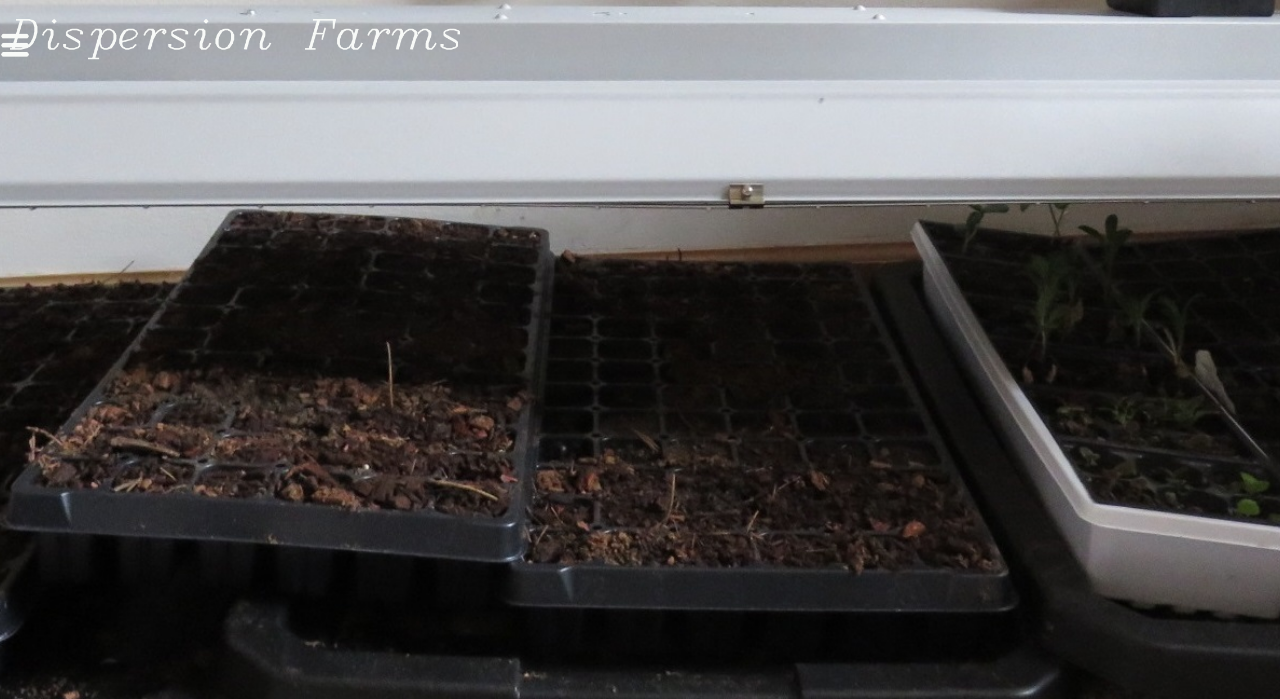
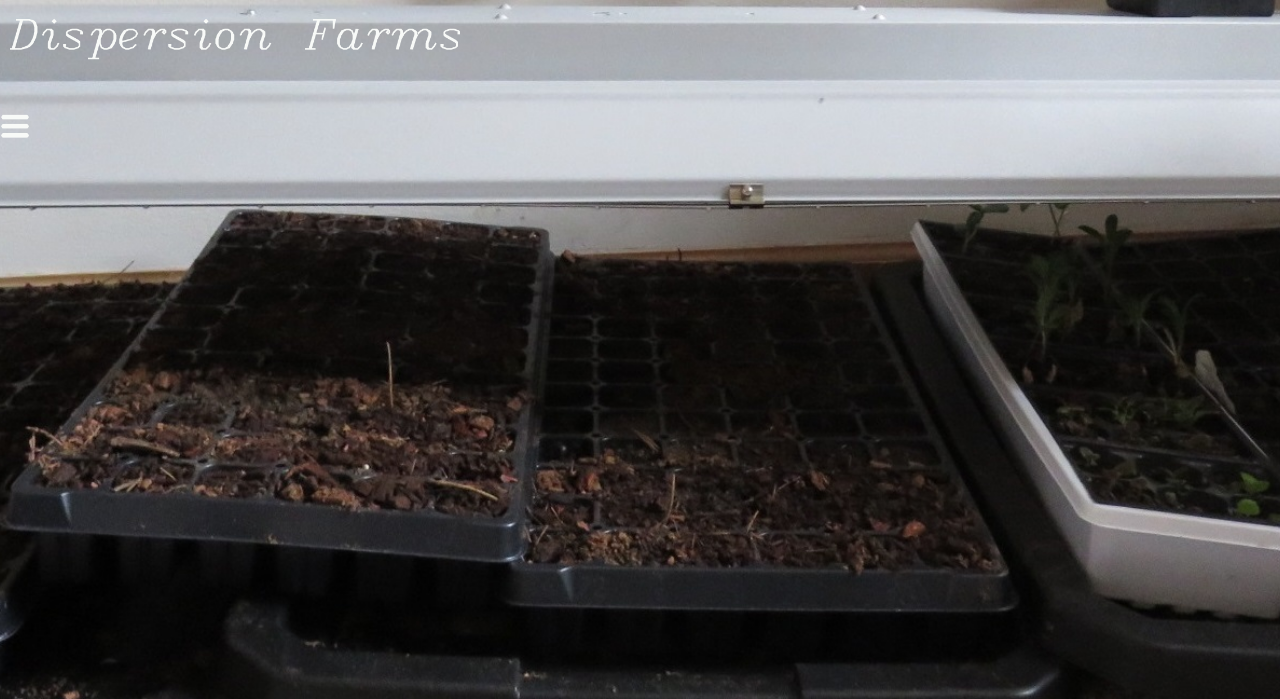
Before and after one commit to alexbob4444/dispersionfarms, a PHP site: page / in a window 1280 px wide. Shown: the top 699 px of the page. Run offline with PHP 8.4, Linux system fonts and the light colour scheme.

Commit message:
Update style.css

```diff
--- a/style.css
+++ b/style.css
@@ -32,10 +32,9 @@ div.headerd {
 	height:800px;
 }
 div.topbar {
-	position:absolute;
+	position:relative;
 	top:0;
 	text-align:right;
-	width:100%;
 }
 div.bodyholder {
 	position:static;
```
